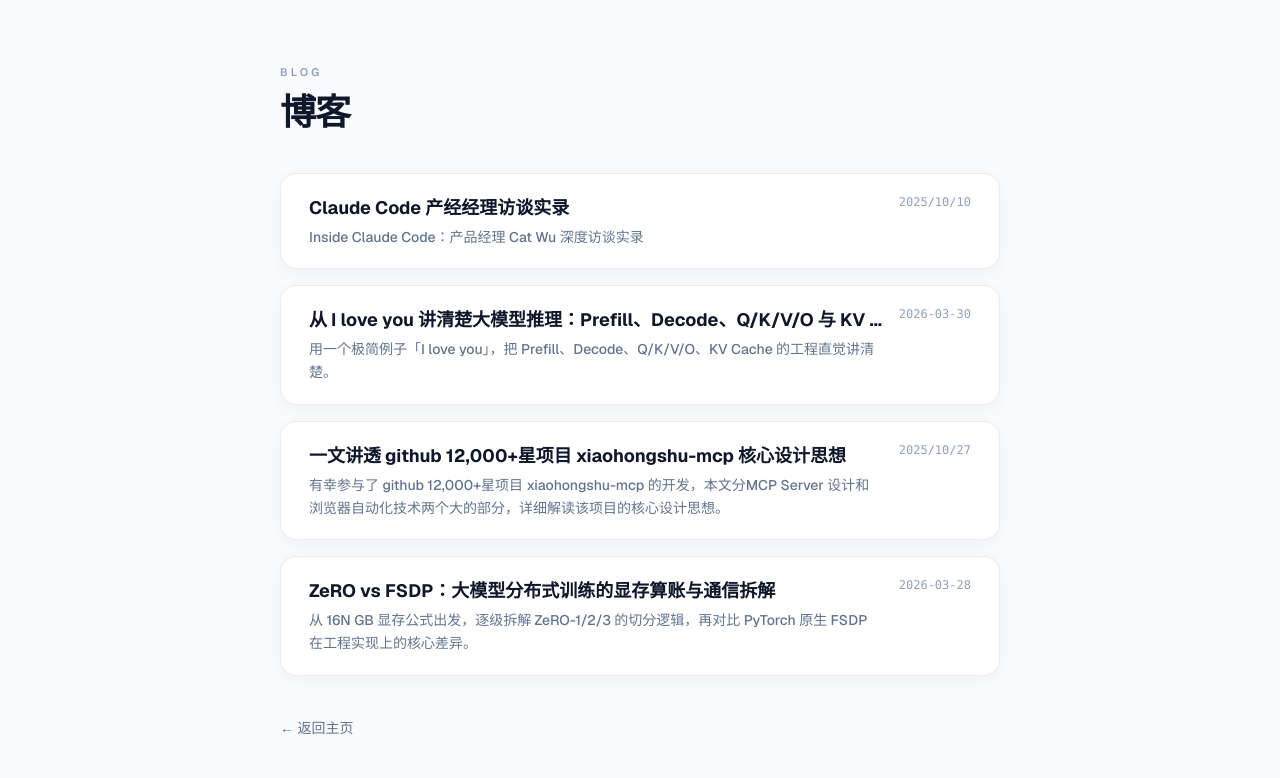
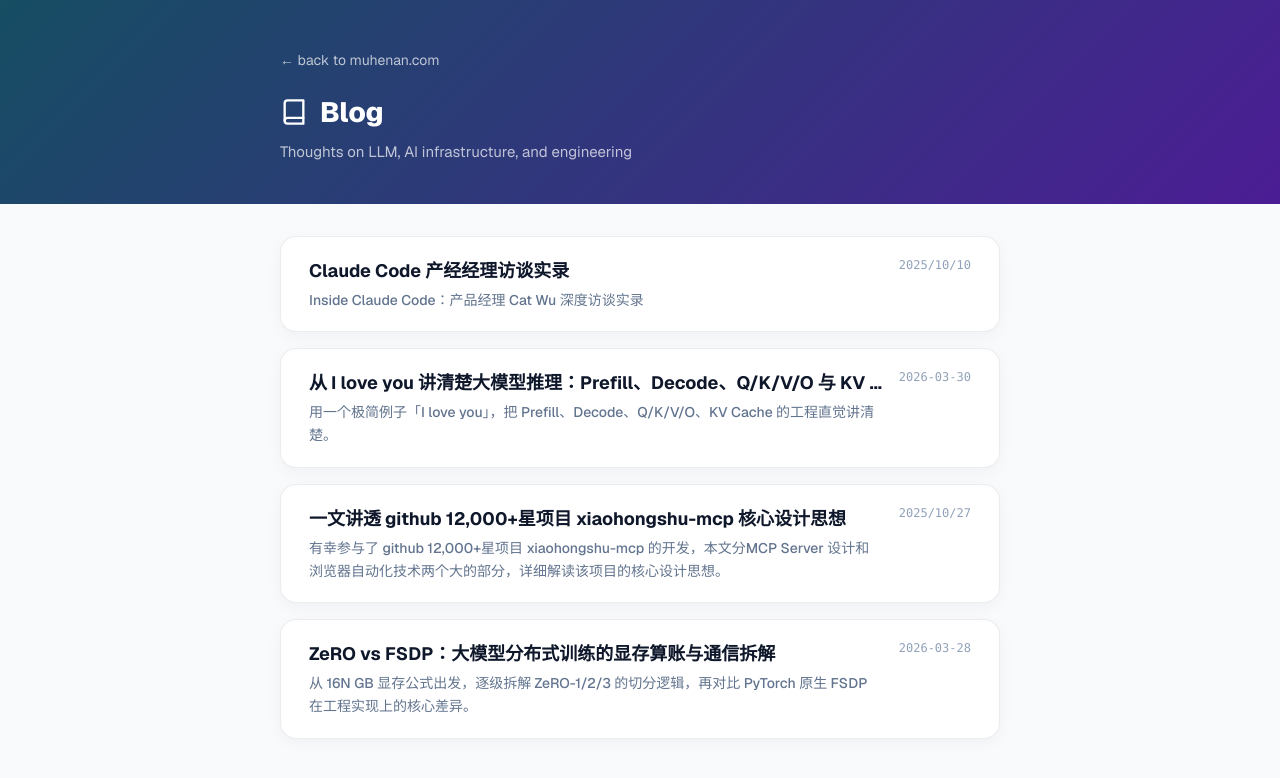
Before and after one commit to muhenan/allen-personal-website, a Next.js app: page /posts in a window 1280 px wide. Shown: the top 778 px of the page. Built offline with nearby package versions, Linux system fonts and the light colour scheme.

Commit message:
feat(blog): update blog page header to match GitHub page gradient style

```diff
--- a/app/components/GitHubSection.tsx
+++ b/app/components/GitHubSection.tsx
@@ -1,6 +1,7 @@
 "use client";
 
 import { useEffect, useState } from "react";
+import ContribHeatmap from "./github/ContribHeatmap";
 
 interface GitHubData {
   user: { login: string; name: string; avatar: string; bio: string; publicRepos: number; followers: number; following: number; createdAt: string; url: string };
@@ -29,54 +30,6 @@
   useEffect(() => {
     fetch("/api/github").then(r => r.json()).then(d => { if (!d.error) setData(d); }).catch(() => {});
   }, []);
-
-  // Heatmap: last year (52 weeks)
-  function MiniHeatmap() {
-    if (!data) return null;
-    const today = new Date();
-    const days: { date: string; count: number }[] = [];
-    for (let i = 370; i >= 0; i--) {
-      const d = new Date(today);
-      d.setDate(d.getDate() - i);
-      const key = d.toISOString().slice(0, 10);
-      days.push({ date: key, count: data.heatmap[key] || 0 });
-    }
-    const max = Math.max(...days.map(d => d.count), 1);
-    const firstDay = new Date(days[0].date).getDay();
-    const padded = [...Array(firstDay).fill(null), ...days] as (typeof days[0] | null)[];
-    const weeks: (typeof days[0] | null)[][] = [];
-    for (let i = 0; i < padded.length; i += 7) weeks.push(padded.slice(i, i + 7));
-
-    function getColor(count: number) {
-      if (count === 0) return "#eef2f7";
-      const intensity = count / max;
-      if (intensity < 0.25) return "#bae6fd";
-      if (intensity < 0.5) return "#38bdf8";
-      if (intensity < 0.75) return "#0ea5e9";
-      return "#164e63";
-    }
-
-    return (
-      <div style={{ overflowX: "auto" }}>
-        <div style={{ display: "flex", gap: 3 }}>
-          {weeks.map((week, wi) => (
-            <div key={wi} style={{ display: "flex", flexDirection: "column", gap: 3 }}>
-              {Array(7).fill(null).map((_, di) => {
-                const cell = week[di] ?? null;
-                return (
-                  <div key={di} title={cell ? `${cell.date}: ${cell.count}` : ""}
-                    style={{
-                      width: 11, height: 11, borderRadius: 2,
-                      background: cell ? getColor(cell.count) : "transparent",
-                    }} />
-                );
-              })}
-            </div>
-          ))}
-        </div>
-      </div>
-    );
-  }
 
   return (
     <section style={{ padding: "64px 0", background: "#f1f5f9" }}>
@@ -137,25 +90,8 @@
               }}>View on GitHub</a>
             </div>
 
-            {/* Heatmap + Languages */}
-            <div style={{ display: "grid", gridTemplateColumns: "1fr auto", gap: 16, alignItems: "start" }}>
-              <div style={{ background: "white", borderRadius: 12, padding: 20, boxShadow: "0 1px 3px rgba(0,0,0,0.06)" }}>
-                <p style={{ margin: "0 0 12px", fontSize: 12, color: "#64748b", fontWeight: 600, textTransform: "uppercase", letterSpacing: "0.05em" }}>Last year</p>
-                <MiniHeatmap />
-              </div>
-              <div style={{ background: "white", borderRadius: 12, padding: 20, boxShadow: "0 1px 3px rgba(0,0,0,0.06)", minWidth: 160 }}>
-                <p style={{ margin: "0 0 12px", fontSize: 12, color: "#64748b", fontWeight: 600, textTransform: "uppercase", letterSpacing: "0.05em" }}>Top Languages</p>
-                <div style={{ display: "flex", flexDirection: "column", gap: 8 }}>
-                  {data.languages.slice(0, 5).map(({ name, count }) => (
-                    <div key={name} style={{ display: "flex", alignItems: "center", gap: 8 }}>
-                      <span style={{ width: 10, height: 10, borderRadius: "50%", background: LANG_COLORS[name] || "#64748b", flexShrink: 0 }} />
-                      <span style={{ fontSize: 13, color: "#475569", flex: 1 }}>{name}</span>
-                      <span style={{ fontSize: 12, color: "#94a3b8" }}>{count}</span>
-                    </div>
-                  ))}
-                </div>
-              </div>
-            </div>
+            {/* Heatmap */}
+            <ContribHeatmap heatmap={data.heatmap} />
 
             {/* Top repos */}
             <div style={{ background: "white", borderRadius: 12, padding: 20, boxShadow: "0 1px 3px rgba(0,0,0,0.06)" }}>
--- a/app/posts/page.tsx
+++ b/app/posts/page.tsx
@@ -10,14 +10,25 @@
   });
 
   return (
-    <main className="max-w-3xl mx-auto px-6 py-16">
-      <header className="mb-10">
-        <p className="mb-3 text-[11px] font-semibold uppercase tracking-[0.28em] text-slate-400">
-          BLOG
-        </p>
-        <h1 className="text-4xl font-bold tracking-tight text-slate-900">博客</h1>
-      </header>
+    <div style={{ background: "#f8fafc", minHeight: "100vh" }}>
+      <div style={{ background: "linear-gradient(135deg, #164e63, #4c1d95)", padding: "48px 0 40px" }}>
+        <div style={{ maxWidth: 768, margin: "0 auto", padding: "0 24px" }}>
+          <a href="/" style={{ color: "rgba(255,255,255,0.7)", textDecoration: "none", fontSize: 14, display: "inline-flex", alignItems: "center", gap: 6, marginBottom: 20 }}>
+            ← back to muhenan.com
+          </a>
+          <div style={{ display: "flex", alignItems: "center", gap: 12 }}>
+            <svg width="28" height="28" viewBox="0 0 24 24" fill="none" stroke="white" strokeWidth="2" strokeLinecap="round" strokeLinejoin="round">
+              <path d="M4 19.5A2.5 2.5 0 0 1 6.5 17H20"/><path d="M6.5 2H20v20H6.5A2.5 2.5 0 0 1 4 19.5v-15A2.5 2.5 0 0 1 6.5 2z"/>
+            </svg>
+            <h1 style={{ margin: 0, fontSize: 28, fontWeight: 800, color: "white" }}>Blog</h1>
+          </div>
+          <p style={{ margin: "8px 0 0", color: "rgba(255,255,255,0.7)", fontSize: 15 }}>
+            Thoughts on LLM, AI infrastructure, and engineering
+          </p>
+        </div>
+      </div>
 
+      <main style={{ maxWidth: 768, margin: "0 auto", padding: "32px 24px 64px" }}>
       <div className="flex flex-col gap-4">
         {posts.map((post) => (
           <Link
@@ -52,14 +63,7 @@
         ))}
       </div>
 
-      <div className="mt-10">
-        <Link
-          href="/"
-          className="text-sm font-medium text-slate-500 hover:text-slate-900 transition-colors"
-        >
-          ← 返回主页
-        </Link>
-      </div>
-    </main>
+      </main>
+    </div>
   );
 }
```
